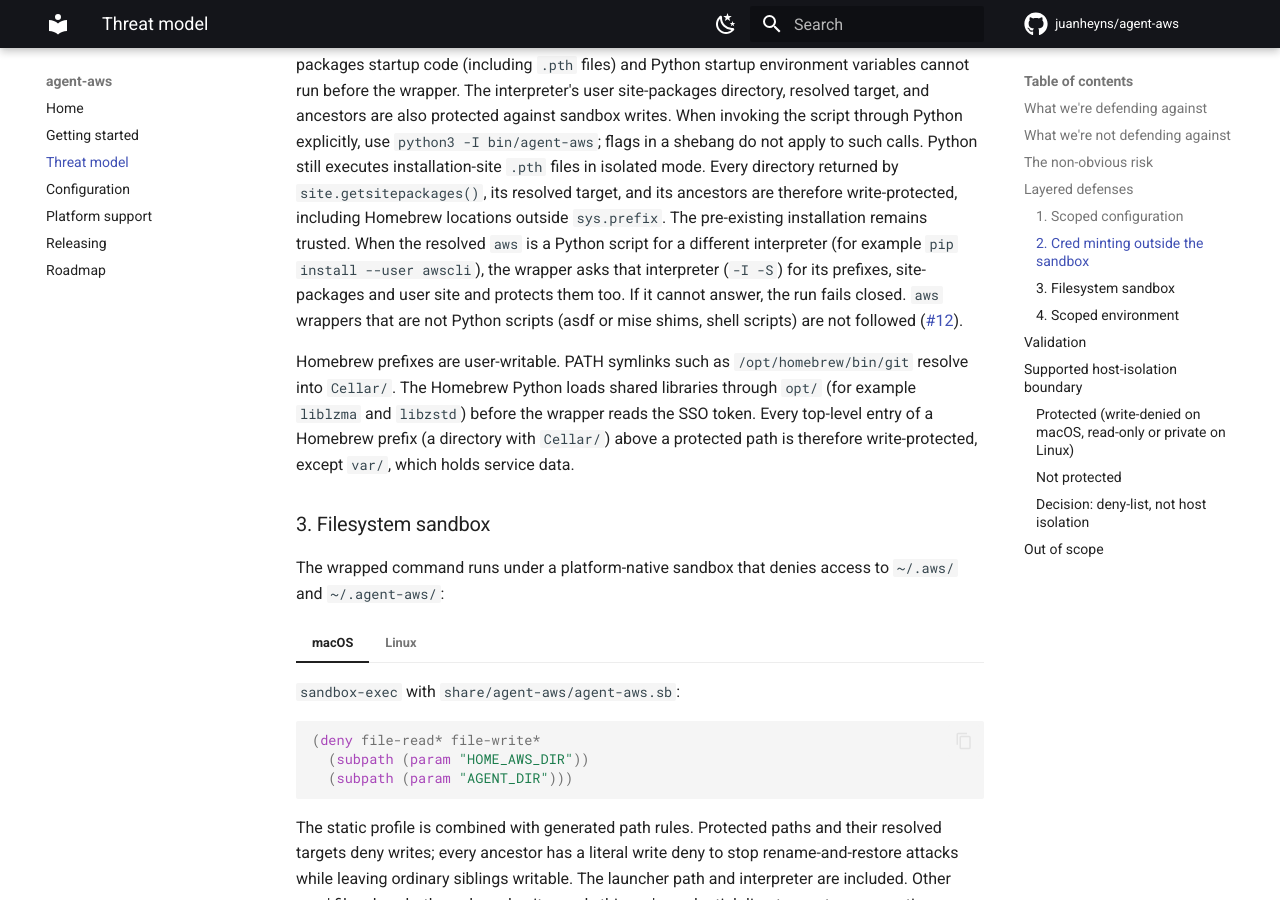
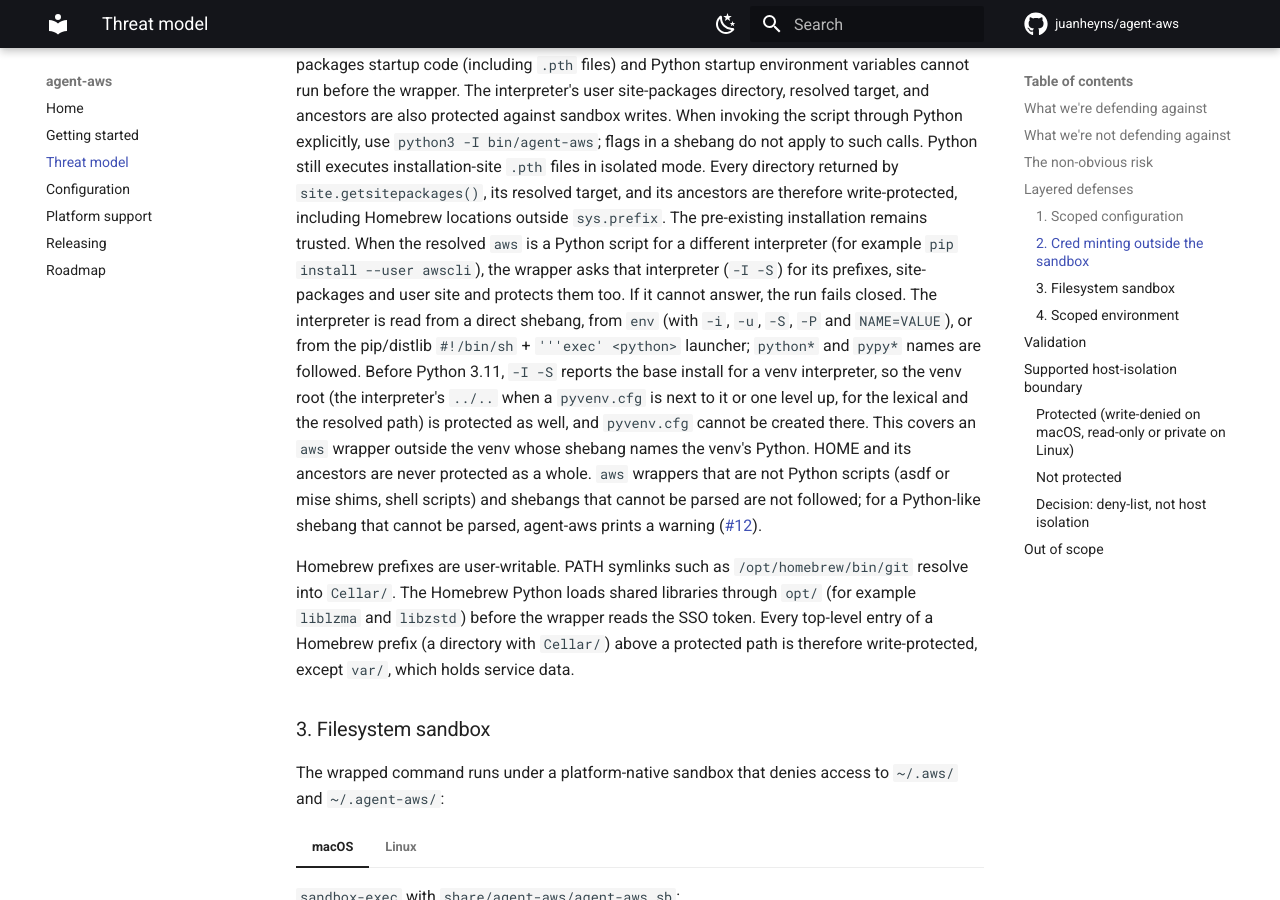
Before and after one commit to juanheyns/agent-aws, an MkDocs documentation site: the page built from docs/threat-model.md, in a window 1280 px wide and 900 px high, scrolled down 1687 px. Built offline with MkDocs 1.6.1 and Material for MkDocs 9.7.7, drawn with Linux system fonts in a browser that asks for light colours; comment, search, counter and statistics services are not loaded; some of the changed text lies outside the part shown.

Commit message:
docs: state exact aws interpreter coverage and the macOS first-run cost

```diff
--- a/docs/threat-model.md
+++ b/docs/threat-model.md
@@ -85,8 +85,18 @@ outside `sys.prefix`. The pre-existing installation remains trusted. When the
 resolved `aws` is a Python script for a different interpreter (for example
 `pip install --user awscli`), the wrapper asks that interpreter (`-I -S`) for
 its prefixes, site-packages and user site and protects them too. If it cannot
-answer, the run fails closed. `aws` wrappers that are not Python scripts (asdf
-or mise shims, shell scripts) are not followed
+answer, the run fails closed. The interpreter is read from a direct shebang,
+from `env` (with `-i`, `-u`, `-S`, `-P` and `NAME=VALUE`), or from the
+pip/distlib `#!/bin/sh` + `'''exec' <python>` launcher; `python*` and `pypy*`
+names are followed. Before Python 3.11, `-I -S` reports the base install for
+a venv interpreter, so the venv root (the interpreter's `../..` when a
+`pyvenv.cfg` is next to it or one level up, for the lexical and the resolved
+path) is protected as well, and `pyvenv.cfg` cannot be created there. This
+covers an `aws` wrapper outside the venv whose shebang names the venv's
+Python. HOME and its ancestors are never protected as a whole.
+`aws` wrappers that are not Python scripts (asdf or mise shims, shell scripts)
+and shebangs that cannot be parsed are not followed; for a Python-like
+shebang that cannot be parsed, agent-aws prints a warning
 ([#12](https://github.com/juanheyns/agent-aws/issues/12)).
 
 Homebrew prefixes are user-writable. PATH symlinks such as
@@ -196,7 +206,8 @@ list of known paths. It does not block it in general.
 - Executables and code that the wrapper or a later shell runs: every
   launch-PATH directory, the agent-aws installation and launcher, the Python
   interpreter, its site-packages and user site, the `aws` and `python3`
-  installation prefixes, the interpreter paths of a Python `aws` script, and
+  installation prefixes, the interpreter paths of a Python `aws` script
+  (including the venv of a venv interpreter), and
   each Homebrew prefix except `var/`.
 - For each path: its resolved symlink target. On macOS every ancestor is also
   protected against rename.
@@ -218,7 +229,7 @@ with disposable fixtures that a run can still write these. Each one is tracked:
 | Code sourced by startup files, other shells, tool config, other bin dirs | `~/.oh-my-zsh/custom`, `~/.config/fish`, `~/.npmrc`, `~/bin` not in PATH | [#9](https://github.com/juanheyns/agent-aws/issues/9) |
 | Mutable dependencies outside protected trees | Homebrew `var/`, new prefix entries, nvm, uv, conda, mise | [#10](https://github.com/juanheyns/agent-aws/issues/10) |
 | macOS services that write for the caller, app autostart | cfprefsd (Terminal/iTerm2 startup command), Login Items, launchd jobs, iTerm2 AutoLaunch | [#11](https://github.com/juanheyns/agent-aws/issues/11) |
-| `aws` wrappers that are not Python scripts | asdf/mise shims, shell wrappers | [#12](https://github.com/juanheyns/agent-aws/issues/12) |
+| `aws` wrappers that are not Python scripts, shebangs that cannot be parsed | asdf/mise shims, shell wrappers, `#!python3` (relative) | [#12](https://github.com/juanheyns/agent-aws/issues/12) |
 
 The working tree is output of an untrusted process. Review it before you run
 git, build tools, or an agent in it outside the sandbox. A later unsandboxed
```
Also changed, not shown: README.md (+5 -1 lines), docs/platform-support.md (+11 -2 lines).
